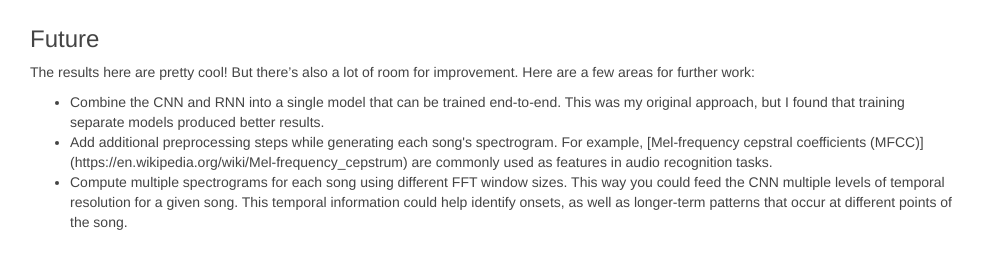
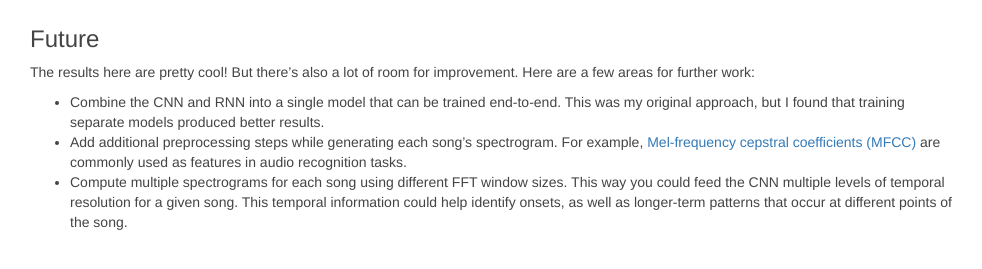
Before and after one commit to tmullaney/tmullaney.github.io, a Jekyll site: the page built from _posts/2016-08-01-deep-learning-beat-detection.markdown, in a window 1280 px wide and 900 px high, scrolled down 4275 px, cut to the strip 618-887 px from the top of the window. Shown: the whole strip, without its empty margins (145-1127 px from the left). Built offline with Jekyll 4.4.1, drawn with Linux system fonts in a browser that asks for light colours; some of the changed text lies outside the part shown.

Commit message:
fix rest of bullets

```diff
--- a/_posts/2016-08-01-deep-learning-beat-detection.markdown
+++ b/_posts/2016-08-01-deep-learning-beat-detection.markdown
@@ -39,10 +39,10 @@
 
 ### Approach
 We're going to use two neural networks to generate beat tracks:
-<ol>
-    <li>Convolutional neural network (CNN) to identify onsets</li>
-    <li>Recurrent neural network (RNN) to classify onsets into particular note types</li>
-</ol>
+
+ 1. Convolutional neural network (CNN) to identify onsets
+ 2. Recurrent neural network (RNN) to classify onsets into particular note types
+
 
 But before any of that, we need to preprocess the raw data (~480 mp3 files and corresponding MIDI files encoding the beat tracks). In a nutshell, we use a Fast Fourier Transform (FFT) to compute the time-frequency spectrogram for each mp3 file, reduce the frequency dimensionality to 24 "critical bands" following the [Bark scale](https://en.wikipedia.org/wiki/Bark_scale), and then write the values to a CSV file along with the corresponding note (or "no note") labels for each frame of audio. After all the preprocessing, we have a CSV file for each song where each line corresponds to a single frame of audio. It looks something like this:
 
@@ -66,13 +66,13 @@
 Is an RNN overkill for this problem? Probably. I'm sure a simple N-gram model would have similar predictive power with lower computational cost. But RNNs are cool and this project is about seeing what we can do with neural networks.
 
 Putting it all together, the process to generate the beat track for a new song is:
-<ol>
-    <li>Compute spectrogram from raw audio samples</li>
-    <li>Feed spectrogram to CNN in chunks</li>
-    <li>Identify onsets by thresholding and peak-picking from the CNN's predicted onset probability for each time step</li>
-    <li>Sample note types from the RNN, one note at a time</li>
-    <li>Combine timestamps + onsets + note types for playback with the original song</li>
-</ol>
+
+ 1. Compute spectrogram from raw audio samples
+ 2. Feed spectrogram to CNN in chunks
+ 3. Identify onsets by thresholding and peak-picking from the CNN's predicted onset probability for each time step
+ 4. Sample note types from the RNN, one note at a time
+ 5. Combine timestamps + onsets + note types for playback with the original song
+
 
 ### Training
 These models were implemented using [Tensorflow](https://www.tensorflow.org/), and trained using the cross-entropy loss function and the ADAM optimizer. Cross-entropy loss is well-suited for classification tasks, and ADAM has been shown to be more effective (often) than other variants of the gradient descent algorithm in related literature.
@@ -80,23 +80,23 @@
 As with any deep neural network, picking the hyperparameters that define the network shape and size is a bit of a dark art. I don't have any special insights here other than, be systematic and try a bunch! For these networks, the hyperparameter search space was roughly the following:
 
 CNN
-<ul>
-    <li>Number of conv layers</li>
-    <li>Size of conv layers</li>
-    <li>Number of fully connected layers</li>
-    <li>Size of fully connected layers</li>
-    <li>Activation threshold for an onset</li>
-    <li>Dropout probability</li>
-    <li>Learning rate</li>
-</ul>
+
+ * Number of conv layers
+ * Size of conv layers
+ * Number of fully connected layers
+ * Size of fully connected layers
+ * Activation threshold for an onset
+ * Dropout probability
+ * Learning rate
+
 
 RNN
-<ul>
-    <li>Number of LSTM layers</li>
-    <li>Size of LSTM layers</li>
-    <li>Number of steps to backpropagate</li>
-    <li>Learning rate</li>
-</ul>
+
+ * Number of LSTM layers
+ * Size of LSTM layers
+ * Number of steps to backpropagate
+ * Learning rate
+
 
 After finding the "best" set of hyperparameters, it's time to optimize the model as much as possible and let it train for a while. On my CPU, 40 epochs of training the CNN over 100 songs took about 6 hours. I tried using GPU spot instances on AWS, but decided after a few runs that the relatively minor improvements in training time were outweighed by the new costs of renting the instances (and dealing with random shutdowns). For the RNN, I trained for 100 epochs (about 5 hours).
 
@@ -122,8 +122,7 @@
 
 ### Future
 The results here are pretty cool! But there's also a lot of room for improvement. Here are a few areas for further work:
-<ul>
-    <li>Combine the CNN and RNN into a single model that can be trained end-to-end. This was my original approach, but I found that training separate models produced better results.</li>
-    <li>Add additional preprocessing steps while generating each song's spectrogram. For example, [Mel-frequency cepstral coefficients (MFCC)](https://en.wikipedia.org/wiki/Mel-frequency_cepstrum) are commonly used as features in audio recognition tasks.</li>
-    <li>Compute multiple spectrograms for each song using different FFT window sizes. This way you could feed the CNN multiple levels of temporal resolution for a given song. This temporal information could help identify onsets, as well as longer-term patterns that occur at different points of the song.</li>
-</ul>
+
+ * Combine the CNN and RNN into a single model that can be trained end-to-end. This was my original approach, but I found that training separate models produced better results.
+ * Add additional preprocessing steps while generating each song's spectrogram. For example, [Mel-frequency cepstral coefficients (MFCC)](https://en.wikipedia.org/wiki/Mel-frequency_cepstrum) are commonly used as features in audio recognition tasks.
+ * Compute multiple spectrograms for each song using different FFT window sizes. This way you could feed the CNN multiple levels of temporal resolution for a given song. This temporal information could help identify onsets, as well as longer-term patterns that occur at different points of the song.
```
